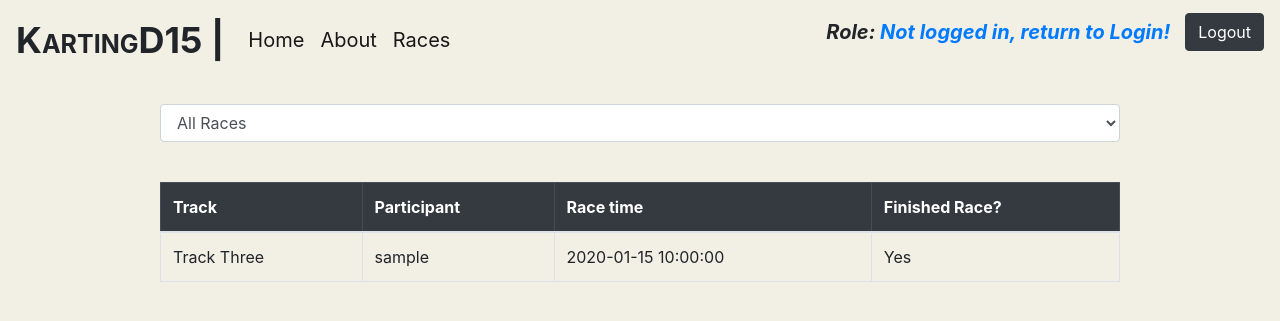
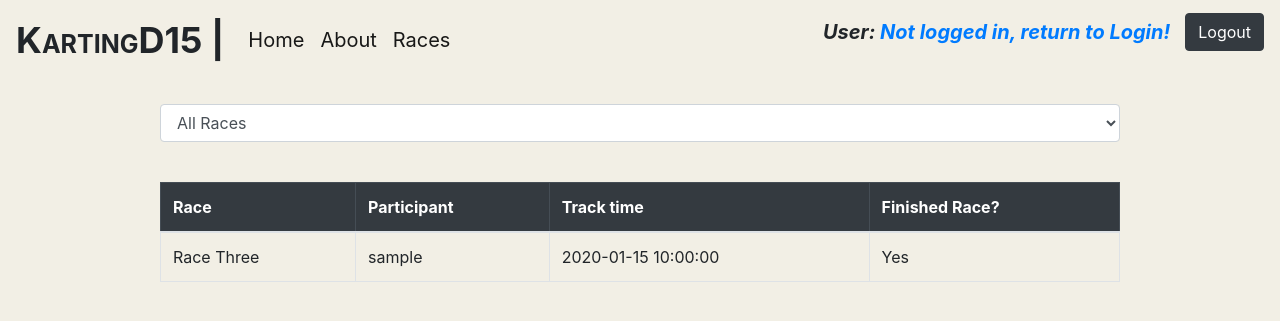
Before and after one commit to LeonardoMaurins/GoKarting, a Symfony app: template templates/table/race.html.twig in a window 1280 px wide. Shown: the top 321 px of the page. Run offline with Twig, Linux system fonts and the light colour scheme; the template is opened without the code that fills it: most values are stand-ins (such as "Sample title", 1, 10 or a date in 2020); some libraries are stand-ins or nearby versions.

Commit message:
Added a few small changes and error fixes

```diff
--- a/composer.json
+++ b/composer.json
@@ -21,7 +21,8 @@
     },
     "require-dev": {
         "doctrine/doctrine-fixtures-bundle": "^3.3",
-        "symfony/profiler-pack": "^1.0"
+        "symfony/profiler-pack": "^1.0",
+        "symfony/web-server-bundle": "4.4.2"
     },
     "config": {
         "preferred-install": {
--- a/config/bundles.php
+++ b/config/bundles.php
@@ -11,4 +11,5 @@ return [
     Symfony\Bundle\SecurityBundle\SecurityBundle::class => ['all' => true],
     Symfony\Bundle\WebProfilerBundle\WebProfilerBundle::class => ['dev' => true, 'test' => true],
     Doctrine\Bundle\FixturesBundle\DoctrineFixturesBundle::class => ['dev' => true, 'test' => true],
+    Symfony\Bundle\WebServerBundle\WebServerBundle::class => ['dev' => true],
 ];
--- a/templates/inc/navbar.html.twig
+++ b/templates/inc/navbar.html.twig
@@ -29,7 +29,7 @@
         </ul>
 
         <p style="font-weight:bold;font-size:20px;font-style:italic">
-            Role:
+            User:
             {% if is_granted("ROLE_USER") or is_granted("ROLE_ADMIN") or is_granted("ROLE_STAFF")%}
                 <font color="red">{{ app.user.username }}</font>
             {% else %}
--- a/templates/table/race.html.twig
+++ b/templates/table/race.html.twig
@@ -1,7 +1,7 @@
 {% extends 'base.html.twig' %}
 {% set staffdirectory_nav = true %}
 
-    {% block title %}Staff Directory{% endblock %}
+    {% block title %}Races{% endblock %}
 
     {% block body %}
 
@@ -17,7 +17,15 @@
                             <select id="sel" class="form-control">
                                 <option value="all">All Races</option>
                                 {% for track in tracks %}
-                                    <option value="{{ track }}">{{ track }}</option>
+                                    <option value="{{ track }}">
+                                        {% if track == 1 %}
+                                            Race One
+                                            {% elseif track == 2 %}
+                                            Race Two
+                                            {% elseif track == 3 %}
+                                            Race Three
+                                        {% endif %}
+                                    </option>
                                 {% endfor %}
                             </select>
                             <br>
@@ -26,9 +34,9 @@
 
                     <thead class="table table-dark">
                     <tr>
-                        <th scope="col">Track</th>
+                        <th scope="col">Race</th>
                         <th scope="col">Participant</th>
-                        <th scope="col">Race time</th>
+                        <th scope="col">Track time</th>
                         <th scope="col">Finished Race?</th>
                     </thead>
 
@@ -36,11 +44,11 @@
                     {% for race in races %}
                         <tr race-track="{{ race.track }}">
                             {% if race.track == 1 %}
-                                <td>Track One</td>
+                                <td>Race One</td>
                             {% elseif race.track == 2 %}
-                                <td>Track Two</td>
+                                <td>Race Two</td>
                             {% else %}
-                                <td>Track Three</td>
+                                <td>Race Three</td>
                             {% endif %}
                             <td>{{ race.user.username }}</td>
                             <td>{{ race.time }}</td>
@@ -60,27 +68,6 @@
         </main>
 
         <script>
-            function myFunction() {
-                var input, filter, table, tr, td, i, txtValue;
-                input = document.getElementById("myInput");
-                filter = input.value.toUpperCase();
-                table = document.getElementById("myTable");
-                tr = table.getElementsByTagName("tr");
-                for (i = 0; i < tr.length; i++) {
-                    td = tr[i].getElementsByTagName("td")[0];
-                    if (td) {
-                        txtValue = td.textContent || td.innerText;
-                        if (txtValue.toUpperCase().indexOf(filter) > -1) {
-                            tr[i].style.display = "";
-                        } else {
-                            tr[i].style.display = "none";
-                        }
-                    }
-                }
-            }
-        </script>
-
-        <script>
             $('#sel').on('change', function () {
                 var val = $(this).val();
 
```
Also changed, not shown: 3 other files.
